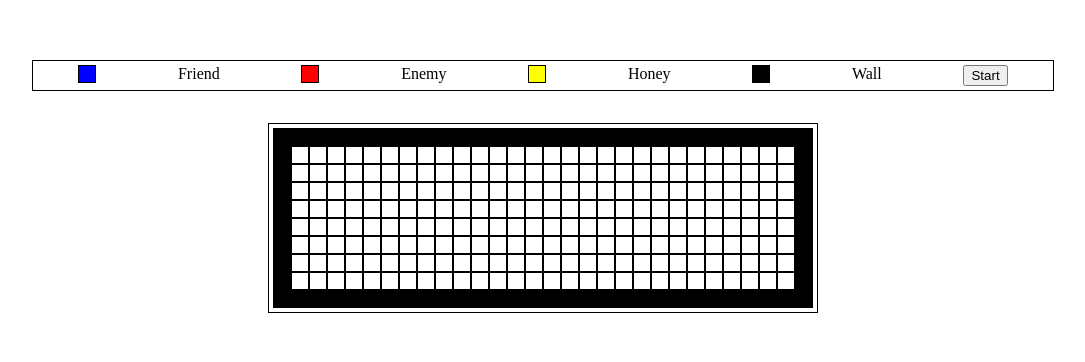
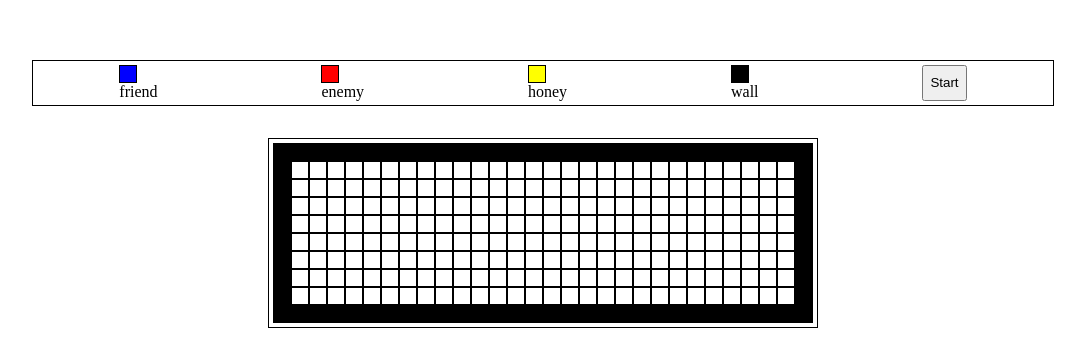
Before and after one commit to andSKLV/ants, a React (Create React App) app: page / in a window 1280 px wide. Shown: the part 138-500 px from the top of the page, without its empty margins (97-1182 px from the left). Built offline with nearby package versions, Linux system fonts and the light colour scheme.

Commit message:
tags in control bar

```diff
--- a/src/components/App/App.js
+++ b/src/components/App/App.js
@@ -56,6 +56,7 @@ class App extends React.Component {
           onClickStart={this.onClickStart}
           onClickStop={this.onClickStop}
           isStarted={this.state.isStarted}
+          setter={this.state.setter}
         />
         <Field
           fieldArray={this.state.fieldArray}
--- a/src/components/App/style.css
+++ b/src/components/App/style.css
@@ -32,3 +32,6 @@
   border: 1px solid black;
   box-sizing: content-box;
 }
+.activeTag {
+  border: 1px solid red;
+}
--- a/src/components/ControlBar/ControlBar.js
+++ b/src/components/ControlBar/ControlBar.js
@@ -1,18 +1,15 @@
 import React from "react";
 import Cell from "../Cell";
+import Tag from "./Tag.js";
 
 const ControlBar = props => {
-  const { onClickSetter, onClickStart, onClickStop, isStarted } = props;
+  const { onClickSetter, onClickStart, onClickStop, isStarted, setter } = props;
   return (
     <div className="ControlBar">
-      <Cell type="friend" onClick={type => onClickSetter(type)} />
-      <div>Friend</div>
-      <Cell type="enemy" onClick={type => onClickSetter(type)} />
-      <div>Enemy</div>
-      <Cell type="honey" onClick={type => onClickSetter(type)} />
-      <div>Honey</div>
-      <Cell type="wall" onClick={type => onClickSetter(type)} />
-      <div>Wall</div>
+      <Tag title="friend" onClickSetter={onClickSetter} setter={setter} />
+      <Tag title="enemy" onClickSetter={onClickSetter} setter={setter} />
+      <Tag title="honey" onClickSetter={onClickSetter} setter={setter} />
+      <Tag title="wall" onClickSetter={onClickSetter} setter={setter} />
       <button
         className="start-btn"
         onClick={() => (isStarted ? onClickStop() : onClickStart())}
--- /dev/null
+++ b/src/components/ControlBar/Tag.js
@@ -0,0 +1,14 @@
+import React from "react";
+import Cell from "../Cell";
+
+const Tag = props => {
+  const { onClickSetter, title, setter } = props;
+  const isActive = setter === title;
+  return (
+    <div className={isActive ? "activeTag" : ""}>
+      <Cell type={title} onClick={title => onClickSetter(title)} />
+      <div>{title}</div>
+    </div>
+  );
+};
+export default Tag;
```
